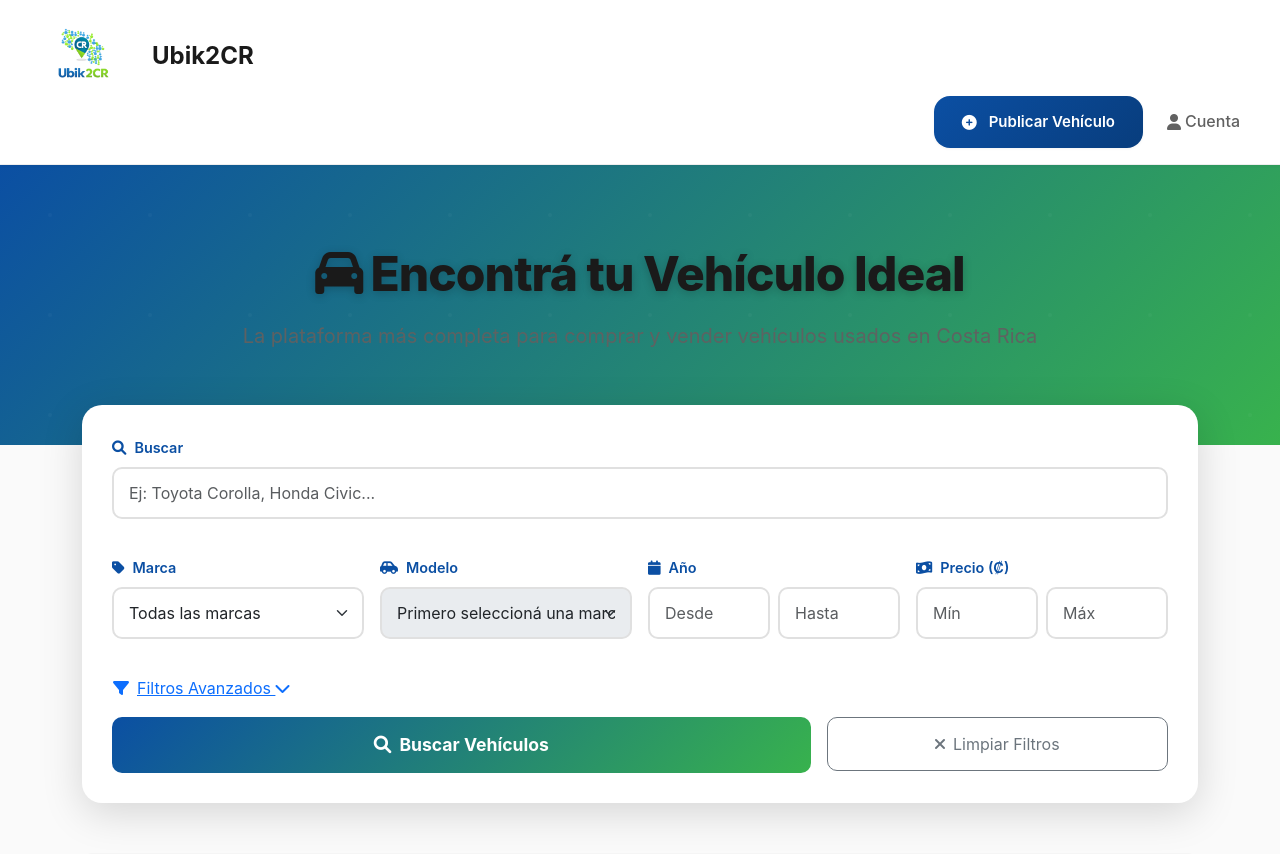
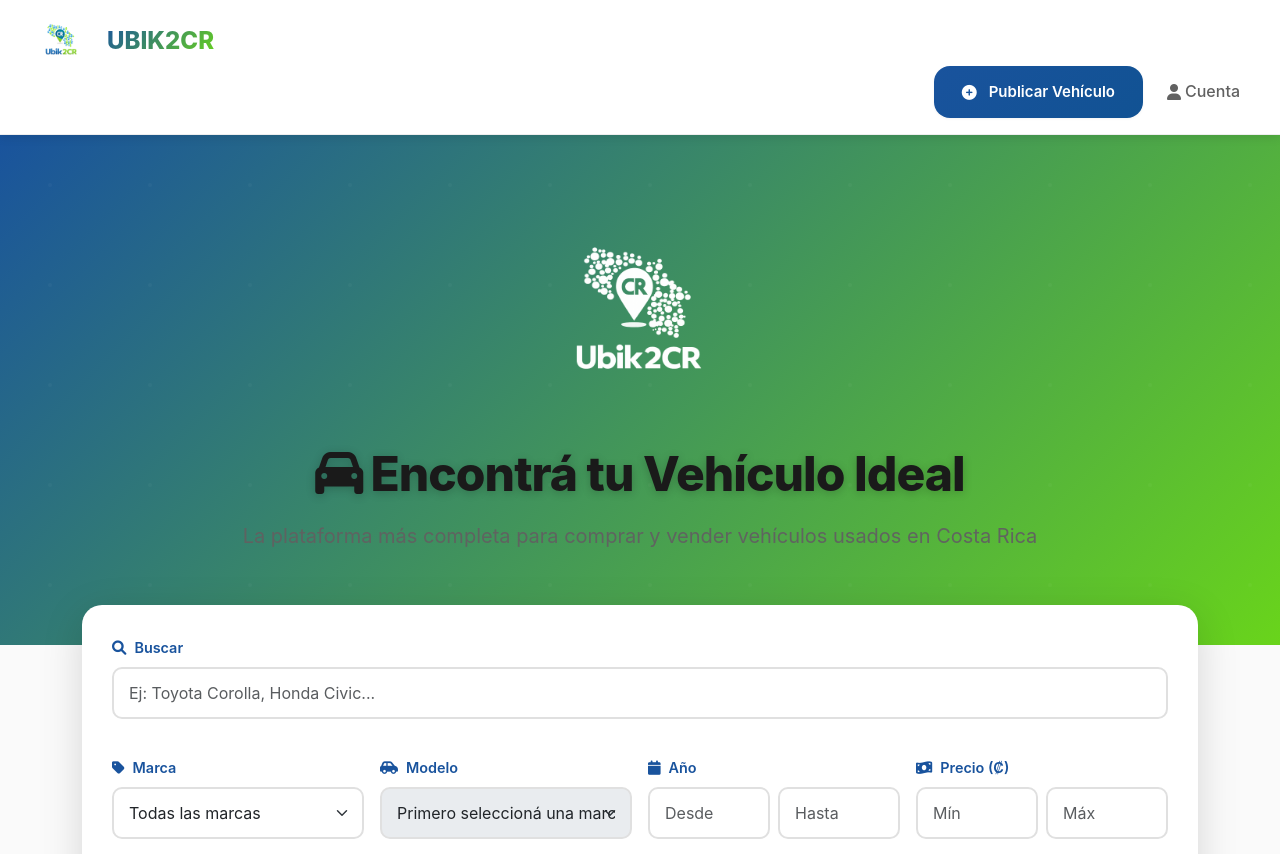
Before and after one commit to jpermu11/ubik2cr-web, a Flask app: template templates/vehiculos_index.html in a window 1280 px wide. Shown: the top 854 px of the page. Run offline with Flask 3, Linux system fonts and the light colour scheme; the template is opened without the code that fills it, so the values that code supplies are empty; parts of the project's set-up code (start-up, migrations or seed data) failed here and were passed over.

Commit message:
Actualizar colores del logo: azul oscuro #19539D y verde lima #69D41B, agregar logo en hero section

```diff
--- a/static/css/styles.css
+++ b/static/css/styles.css
@@ -13,14 +13,15 @@
     --primary-light: #E8F8F0;
 
     /* Azul del Logo - Color Principal de Ubik2CR */
-    --brand-blue: #0b4fa3;        /* Azul del logo (color principal) */
-    --brand-blue-dark: #083d7d;
-    --brand-blue-light: #1a6bc7;
+    --brand-blue: #19539D;        /* Azul oscuro del logo (color principal) */
+    --brand-blue-dark: #115293;
+    --brand-blue-light: #004F9F;
     --brand-blue-lightest: #E8F0F8;
 
-    --brand-green: #38b24d;       /* Verde complementario del logo */
-    --brand-green-dark: #2d8f3f;
-    --brand-green-light: #4ec862;
+    --brand-green: #69D41B;       /* Verde lima brillante del logo */
+    --brand-green-dark: #60B427;
+    --brand-green-light: #7EE832;
+    --brand-green-lightest: #E8F8E0;
 
     --secondary: #1A1A1A;         /* Negro elegante (Xiaomi style) */
     --secondary-light: #2D2D2D;
--- a/templates/vehiculos_index.html
+++ b/templates/vehiculos_index.html
@@ -9,8 +9,12 @@
     <link rel="stylesheet" href="{{ url_for('static', filename='css/styles.css') }}">
     <style>
         :root {
-            --brand-blue: #0b4fa3;
-            --brand-green: #38b24d;
+            --brand-blue: #19539D;
+            --brand-blue-dark: #115293;
+            --brand-blue-light: #004F9F;
+            --brand-green: #69D41B;
+            --brand-green-dark: #60B427;
+            --brand-green-light: #7EE832;
         }
 
         /* Hero Section para Vehículos */
@@ -149,6 +153,7 @@
             font-weight: 800;
             color: var(--brand-green);
             margin-bottom: 15px;
+            text-shadow: 0 1px 2px rgba(0,0,0,0.1);
         }
 
         .vehiculo-card-info {
@@ -167,13 +172,14 @@
         }
 
         .badge-vip {
-            background: linear-gradient(135deg, #FFD700, #FFA500);
-            color: #000;
+            background: linear-gradient(135deg, var(--brand-green), var(--brand-green-dark));
+            color: white;
             padding: 5px 12px;
             border-radius: 20px;
             font-weight: 700;
             font-size: 0.75rem;
             text-transform: uppercase;
+            box-shadow: 0 2px 8px rgba(105, 212, 27, 0.3);
         }
 
         .btn-contactar {
@@ -210,11 +216,11 @@
 <body>
 
 <!-- HEADER -->
-<nav class="navbar-premium navbar-expand-lg">
+<nav class="navbar-premium navbar-expand-lg" style="background: white; box-shadow: 0 2px 10px rgba(0,0,0,0.1);">
     <div class="container-modern">
-        <a class="navbar-brand-premium" href="/">
-            <img src="{{ url_for('static', filename='uploads/logo.png') }}" alt="Ubik2CR">
-            <span class="d-none d-sm-inline">Ubik2CR</span>
+        <a class="navbar-brand-premium" href="/" style="font-weight: 800; font-size: 1.5rem;">
+            <img src="{{ url_for('static', filename='uploads/logo.png') }}" alt="Ubik2CR" style="height: 50px;">
+            <span class="d-none d-sm-inline" style="background: linear-gradient(135deg, var(--brand-blue), var(--brand-green)); -webkit-background-clip: text; -webkit-text-fill-color: transparent; background-clip: text;">UBIK2CR</span>
         </a>
         <button class="navbar-toggler d-lg-none" type="button" data-bs-toggle="collapse" data-bs-target="#navbarNav">
             <i class="fas fa-bars"></i>
@@ -247,6 +253,9 @@
 <section class="hero-vehiculos">
     <div class="container">
         <div class="text-center">
+            <img src="{{ url_for('static', filename='uploads/logo.png') }}"
+                 alt="Ubik2CR"
+                 style="max-width: 300px; width: 100%; height: auto; margin-bottom: 30px; filter: brightness(0) invert(1);">
             <h1><i class="fas fa-car me-2"></i>Encontrá tu Vehículo Ideal</h1>
             <p>La plataforma más completa para comprar y vender vehículos usados en Costa Rica</p>
         </div>
```
